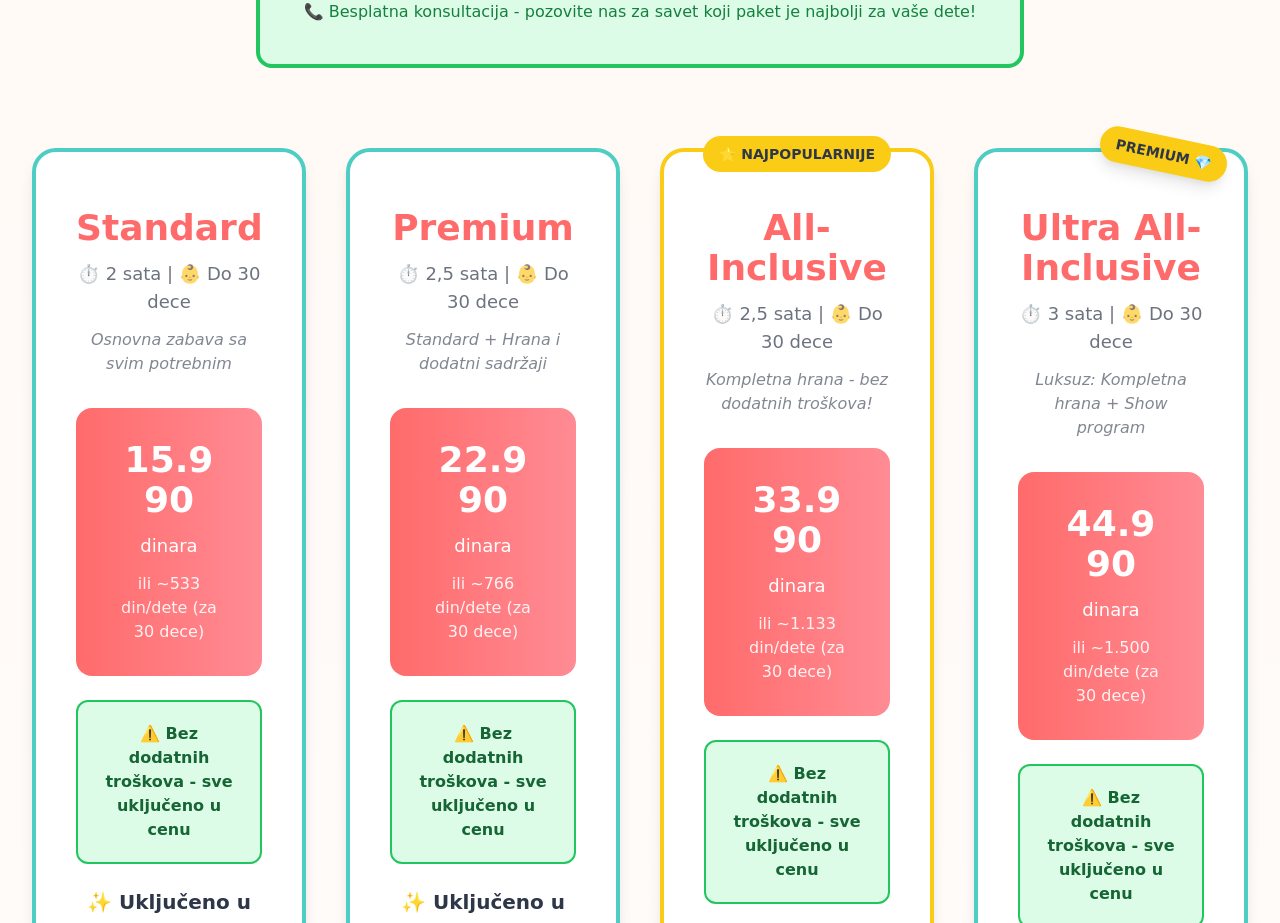
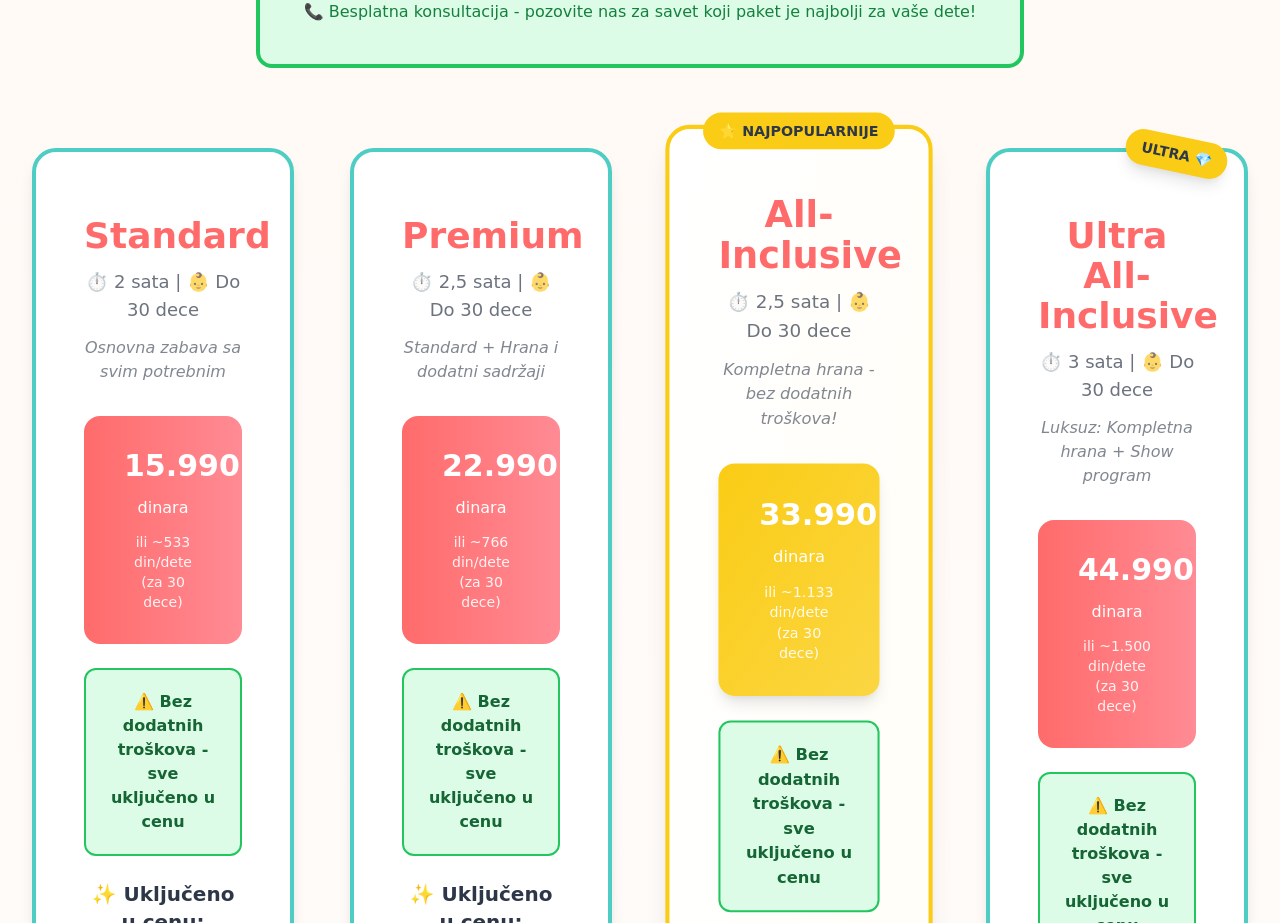
Before and after one commit to igor-rajnjak/jabadabadoo-website, a Next.js app: page / in a window 1280 px wide. Shown: the part 5620-6543 px from the top of the page. Built offline with nearby package versions, Linux system fonts and the light colour scheme.

Commit message:
Improve Pricing: Increase spacing/gaps, better responsive prices, highlight All-inclusive with accent gradient, change Ultra badge from PREMIUM to ULTRA

```diff
--- a/components/Pricing.tsx
+++ b/components/Pricing.tsx
@@ -35,12 +35,14 @@ export default function Pricing() {
           <p className="text-green-700">📞 Besplatna konsultacija - pozovite nas za savet koji paket je najbolji za vaše dete!</p>
         </div>
 
-        <div className="grid grid-cols-1 md:grid-cols-2 lg:grid-cols-4 gap-6 md:gap-8 lg:gap-10 xl:gap-10 2xl:gap-8 mb-16 md:mb-20">
+        <div className="grid grid-cols-1 md:grid-cols-2 lg:grid-cols-4 gap-8 md:gap-10 lg:gap-12 xl:gap-14 2xl:gap-12 mb-16 md:mb-20">
           {PACKAGES_DATA.map((pkg) => (
             <div
               key={pkg.id}
-              className={`bg-white p-6 md:p-8 lg:p-10 xl:p-10 2xl:p-8 rounded-3xl shadow-lg border-4 ${
-                pkg.popular ? "border-accent" : "border-secondary"
+              className={`bg-white p-6 md:p-8 lg:p-10 xl:p-12 2xl:p-10 rounded-3xl shadow-lg border-4 ${
+                pkg.popular
+                  ? "border-accent bg-gradient-to-br from-white to-accent/5 shadow-xl scale-[1.02]"
+                  : "border-secondary"
               } hover:-translate-y-2 transition-all duration-300 relative flex flex-col`}
             >
               {pkg.popular && (
@@ -59,10 +61,14 @@ export default function Pricing() {
                 <p className="text-xs md:text-sm lg:text-base xl:text-base 2xl:text-lg italic text-text/60">{pkg.subtitle}</p>
               </div>
 
-              <div className="bg-gradient-to-r from-primary to-pink text-white p-4 md:p-6 lg:p-8 xl:p-8 2xl:p-6 rounded-2xl mb-6 text-center min-h-[140px] md:min-h-[160px] lg:min-h-[180px] xl:min-h-[180px] 2xl:min-h-[160px] flex flex-col justify-center">
-                <div className="text-2xl md:text-3xl lg:text-4xl xl:text-4xl 2xl:text-4xl font-bold mb-2 md:mb-3 break-words leading-tight px-2">{pkg.price}</div>
-                <div className="text-xs md:text-sm lg:text-base xl:text-lg 2xl:text-lg mb-2 md:mb-3">dinara</div>
-                <div className="text-xs md:text-sm lg:text-base xl:text-base 2xl:text-lg opacity-90 break-words px-2">{pkg.pricePerChild}</div>
+              <div className={`text-white p-4 md:p-6 lg:p-8 xl:p-8 2xl:p-6 rounded-2xl mb-6 text-center min-h-[140px] md:min-h-[160px] lg:min-h-[180px] xl:min-h-[180px] 2xl:min-h-[160px] flex flex-col justify-center ${
+                pkg.popular
+                  ? "bg-gradient-to-br from-accent via-accent/90 to-accent/80 shadow-lg"
+                  : "bg-gradient-to-r from-primary to-pink"
+              }`}>
+                <div className="text-xl md:text-2xl lg:text-3xl xl:text-3xl 2xl:text-3xl font-bold mb-2 md:mb-3 break-words leading-tight px-2 whitespace-nowrap">{pkg.price}</div>
+                <div className="text-xs md:text-sm lg:text-sm xl:text-base 2xl:text-base mb-2 md:mb-3">dinara</div>
+                <div className="text-xs md:text-xs lg:text-sm xl:text-sm 2xl:text-sm opacity-90 break-words px-2 leading-snug">{pkg.pricePerChild}</div>
               </div>
 
               {pkg.allIncluded && (
--- a/lib/pricingData.ts
+++ b/lib/pricingData.ts
@@ -95,7 +95,7 @@ export const PACKAGES_DATA: Package[] = [
     price: "44.990",
     pricePerChild: "ili ~1.500 din/dete (za 30 dece)",
     popular: false,
-    badge: "PREMIUM 💎",
+    badge: "ULTRA 💎",
     limited: "🔥 Samo 3 Ultra paketa mesečno",
     allIncluded: true,
     standardFeatures: [], // All from All-Inclusive
```
